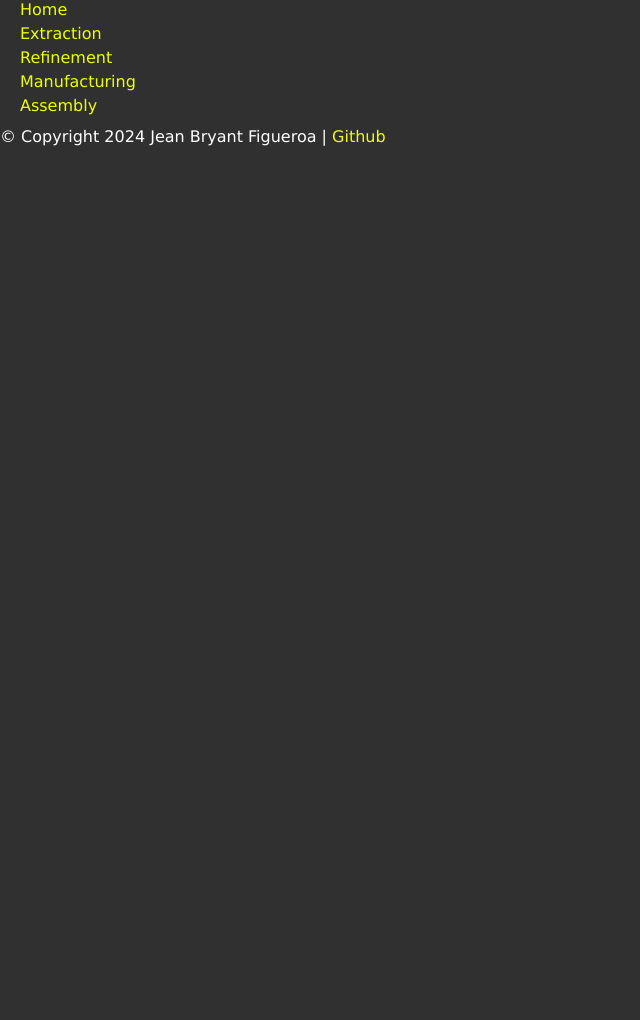
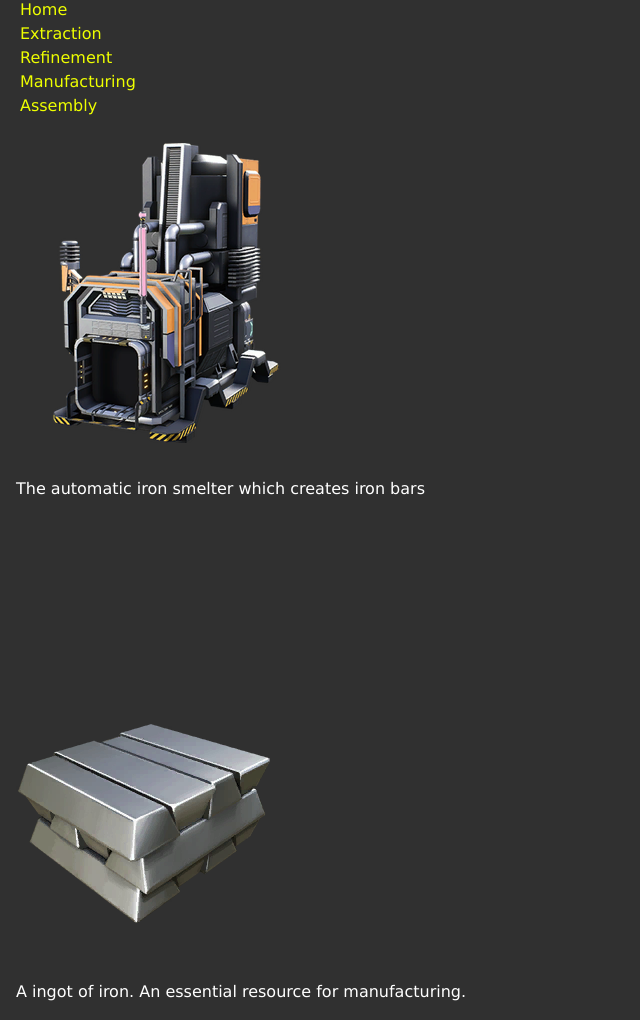
Before and after one commit to Hasturious/COMP001A.Assignment5, a plain HTML site: page refinement.html in a window 1280 px wide. Shown: the top 1020 px of the page, without its empty margins (0-640 px from the left). Before the commit the page ends 800 px from the top, so only its background shows below. Drawn offline with Linux system fonts and the light colour scheme.

Commit message:
Added more images | Created extraction and refinement pages | more CSS

```diff
--- a/main.css
+++ b/main.css
@@ -42,8 +42,18 @@ h2 {
     margin-bottom: 1em;
 }
 
-/*Adding margin to p tags*/
+/*Adding margin to footer tags*/
 
-p {
+footer {
+    margin-top: 10em;
+}
+
+/*Adding margin to section tags*/
+
+section {
     margin-bottom: 10em;
 }
+
+img, p {
+    padding: 1em;
+}
--- a/refinement.html
+++ b/refinement.html
@@ -19,7 +19,15 @@
         </nav>
     </header>
     <main>
+        <section>
+            <img src="images/smelter.png" alt="Automatic iron smelter">
+            <p>The automatic iron smelter which creates iron bars</p>
+        </section>
 
+        <section>
+            <img src="images/Iron_Ingot.png" alt="A bar of iron">
+            <p>A ingot of iron. An essential resource for manufacturing.</p>
+        </section>
     </main>
     <footer><p>© Copyright 2024 Jean Bryant Figueroa | <a href="https://github.com/Hasturious" target="_blank">Github</a></p></footer>
 </body>
```
Also changed, not shown: extraction.html (+13 -0 lines), images/miner.png (added), images/node.png (added), images/smelter.png (added).
